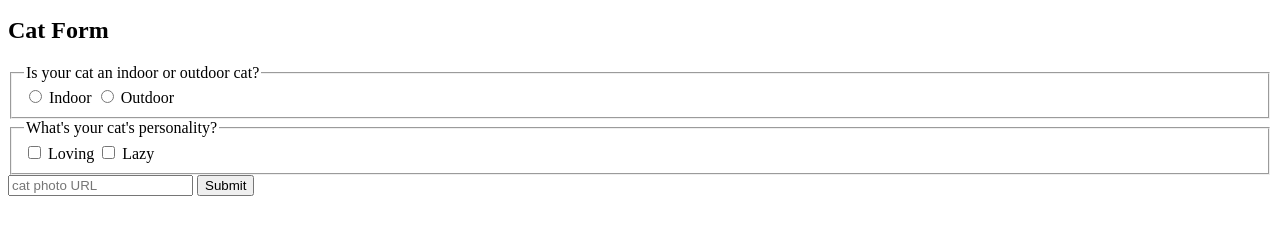
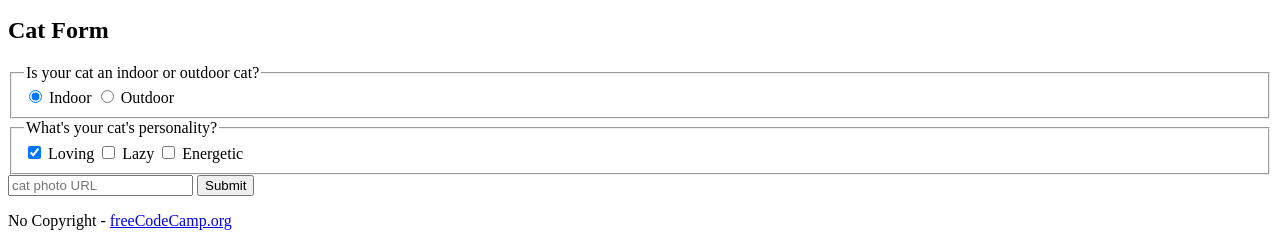
Before and after one commit to AbuTalha3/Cat-Photo-App, a plain HTML site: page index.html in a window 1280 px wide. Shown: the part 1419-1665 px from the top of the page. Before the commit the page ends 1623 px from the top, so only its background shows below. Drawn offline with Linux system fonts and the light colour scheme.

Commit message:
amend html

```diff
--- a/index.html
+++ b/index.html
@@ -1,10 +1,10 @@
 <!DOCTYPE html>
+
 <html lang="en">
-<head>
-  <meta charset="UTF-8">
-  <meta name="viewport" content="width=device-width, initial-scale=1.0">
-  <title>Document</title>
-</head>
+  <head>
+
+    <title>CatPhotoApp</title>
+  </head>
   <body>
     <main>
       <h1>CatPhotoApp</h1>
@@ -42,18 +42,24 @@
         <form action="https://freecatphotoapp.com/submit-cat-photo">
           <fieldset>
             <legend>Is your cat an indoor or outdoor cat?</legend>
-            <label><input id="indoor" type="radio" name="indoor-outdoor" value="indoor"> Indoor</label>
+            <label><input id="indoor" type="radio" name="indoor-outdoor" value="indoor" checked> Indoor</label>
             <label><input id="outdoor" type="radio" name="indoor-outdoor" value="outdoor"> Outdoor</label>
           </fieldset>
           <fieldset>
             <legend>What's your cat's personality?</legend>
-            <input id="loving" type="checkbox" name="personality"> <label for="loving">Loving</label>
-            <input id="lazy" type="checkbox" name="personality"> <label for="lazy">Lazy</label>
+            <input id="loving" type="checkbox" name="personality" value="loving" checked> <label for="loving">Loving</label>
+            <input id="lazy" type="checkbox" name="personality" value="lazy"> <label for="lazy">Lazy</label>
+            <input id="energetic" type="checkbox" name="personality" value="energetic"> <label for="energetic">Energetic</label>
           </fieldset>
           <input type="text" name="catphotourl" placeholder="cat photo URL" required>
           <button type="submit">Submit</button>
         </form>
       </section>
     </main>
+    <footer>
+      <p>
+        No Copyright - <a href="https://www.freecodecamp.org">freeCodeCamp.org</a>
+      </p>
+    </footer>
   </body>
 </html>
```
